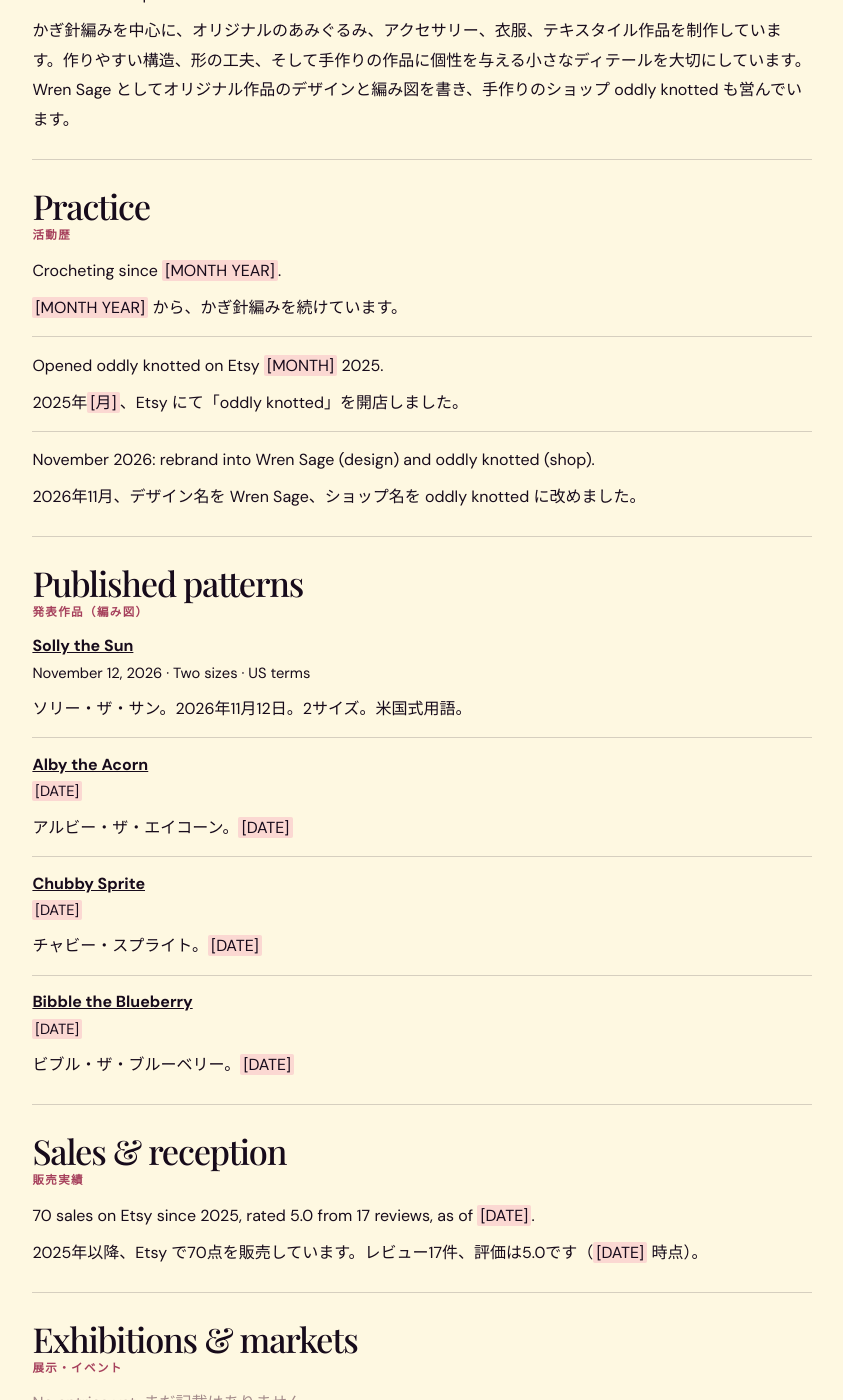
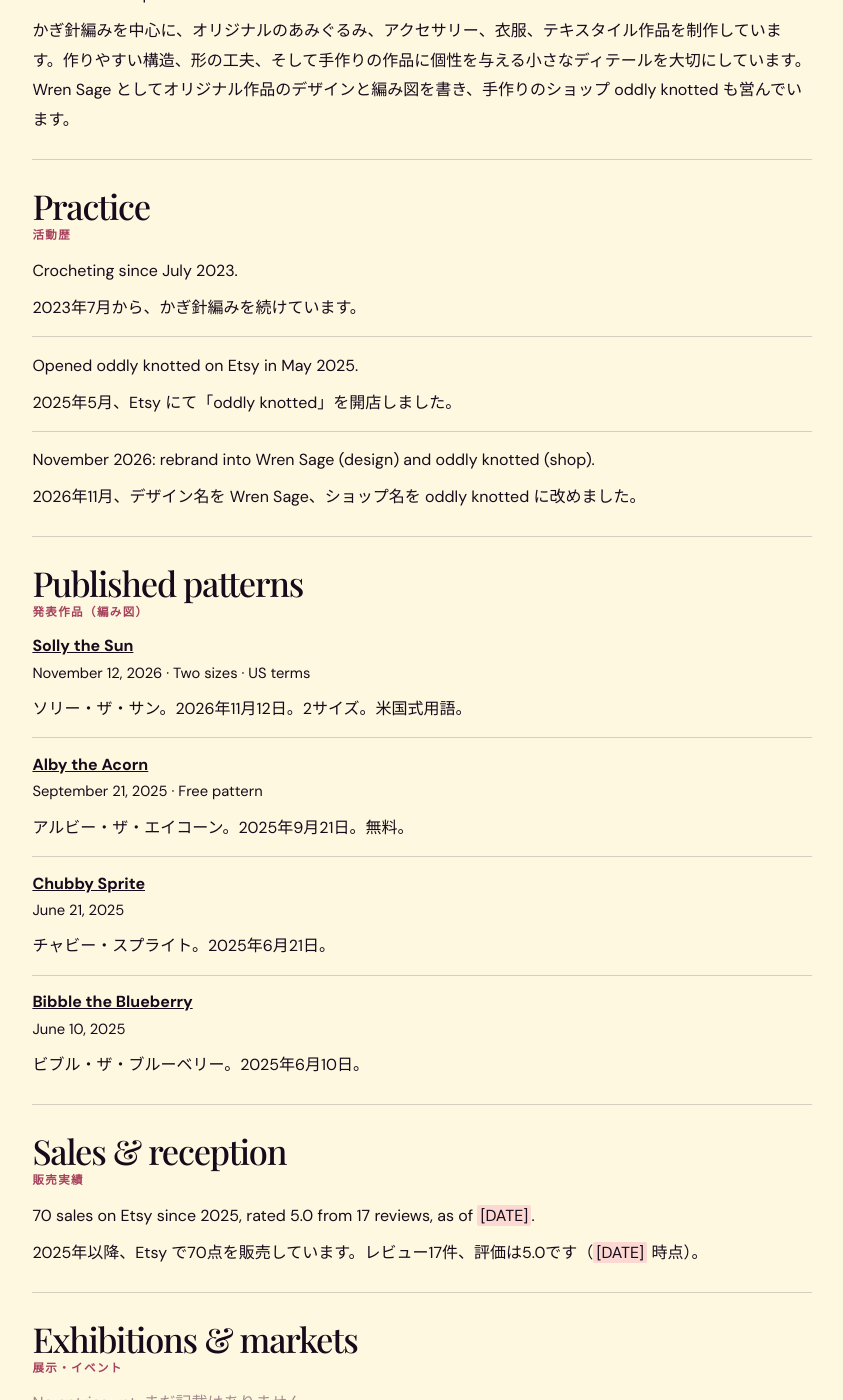
Before and after one commit to wrensage/wrensage.github.io, a Jekyll site: the page cv.html, which Jekyll copies as it is, in a window 1280 px wide and 1400 px high, scrolled down 902 px. Shown: the whole window, without its empty margins (218-1061 px from the left). Built offline with Jekyll 4.4.1, drawn with Linux system fonts in a browser that asks for light colours; some web fonts are replaced; some of the changed text lies outside the part shown.

Commit message:
Fill the CV details the owner confirmed and add the three pattern photos.
Alby is listed as a free pattern dated September 21, 2025. The sales date and finished-piece lines stay blank.

Co-authored-by: wrensage <wrensage@users.noreply.github.com>

```diff
--- a/cv.html
+++ b/cv.html
@@ -32,7 +32,7 @@
       <p class="eyebrow">Curriculum vitae · 経歴</p>
       <h1>Wren Sage<span class="cv-kana" lang="ja">（レン・セージ）</span></h1>
       <p class="cv-role">Textile Artist &amp; Crochet Pattern Designer<br><span lang="ja">テキスタイル作家・かぎ針編みデザイナー</span></p>
-      <p class="cv-contact">Based in Michigan, USA.<br><span lang="ja">アメリカ合衆国ミシガン州在住。</span><br>Contact · 連絡先 <span class="fill-in">[BUSINESS EMAIL]</span></p>
+      <p class="cv-contact">Based in Michigan, USA.<br><span lang="ja">アメリカ合衆国ミシガン州在住。</span><br>Contact · 連絡先 <a href="mailto:oddlyknotted@outlook.com">oddlyknotted@outlook.com</a></p>
       <p class="cv-print-hint">To save a PDF, open your browser’s print dialog and choose “Save as PDF.” <span lang="ja">PDFにするには、ブラウザの印刷から「PDFとして保存」を選んでください。</span></p>
     </section>
 
@@ -49,12 +49,12 @@
         <h2>Practice <span lang="ja">活動歴</span></h2>
         <ul class="cv-list">
           <li>
-            <p>Crocheting since <span class="fill-in">[MONTH YEAR]</span>.</p>
-            <p lang="ja"><span class="fill-in">[MONTH YEAR]</span> から、かぎ針編みを続けています。</p>
+            <p>Crocheting since July 2023.</p>
+            <p lang="ja">2023年7月から、かぎ針編みを続けています。</p>
           </li>
           <li>
-            <p>Opened oddly knotted on Etsy <span class="fill-in">[MONTH]</span> 2025.</p>
-            <p lang="ja">2025年<span class="fill-in">[月]</span>、Etsy にて「oddly knotted」を開店しました。</p>
+            <p>Opened oddly knotted on Etsy in May 2025.</p>
+            <p lang="ja">2025年5月、Etsy にて「oddly knotted」を開店しました。</p>
           </li>
           <li>
             <p>November 2026: rebrand into Wren Sage (design) and oddly knotted (shop).</p>
@@ -73,18 +73,18 @@
           </li>
           <li>
             <a href="https://www.ravelry.com/patterns/library/alby-the-acorn" target="_blank" rel="noopener">Alby the Acorn</a>
-            <p class="cv-meta"><span class="fill-in">[DATE]</span></p>
-            <p lang="ja">アルビー・ザ・エイコーン。<span class="fill-in">[DATE]</span></p>
+            <p class="cv-meta">September 21, 2025 · Free pattern</p>
+            <p lang="ja">アルビー・ザ・エイコーン。2025年9月21日。無料。</p>
           </li>
           <li>
             <a href="https://www.ravelry.com/patterns/library/chubby-sprite" target="_blank" rel="noopener">Chubby Sprite</a>
-            <p class="cv-meta"><span class="fill-in">[DATE]</span></p>
-            <p lang="ja">チャビー・スプライト。<span class="fill-in">[DATE]</span></p>
+            <p class="cv-meta">June 21, 2025</p>
+            <p lang="ja">チャビー・スプライト。2025年6月21日。</p>
           </li>
           <li>
             <a href="https://www.ravelry.com/patterns/library/bibble-the-blueberry" target="_blank" rel="noopener">Bibble the Blueberry</a>
-            <p class="cv-meta"><span class="fill-in">[DATE]</span></p>
-            <p lang="ja">ビブル・ザ・ブルーベリー。<span class="fill-in">[DATE]</span></p>
+            <p class="cv-meta">June 10, 2025</p>
+            <p lang="ja">ビブル・ザ・ブルーベリー。2025年6月10日。</p>
           </li>
         </ul>
       </section>
@@ -120,8 +120,8 @@
       <section class="cv-block" id="languages">
         <h2>Languages <span lang="ja">言語</span></h2>
         <div class="cv-pair">
-          <p>English (native); Japanese, studying (<span class="fill-in">[LEVEL]</span>).</p>
-          <p lang="ja">英語（母語）。日本語は学習中（<span class="fill-in">[LEVEL]</span>）。</p>
+          <p>English (native). Japanese: beginner, actively studying (recognizes the script well; comfortable typing, listening, and basic speaking).</p>
+          <p lang="ja">英語（母語）。日本語は初級で、勉強中です（文字はよく見分けられます。入力、聞くこと、簡単な話はできます）。</p>
         </div>
       </section>
     </div>
```
Also changed, not shown: designs.html (+10 -13 lines), patterns.html (+6 -6 lines), README.md, assets/images/alby-cover.jpg (added), assets/images/alby.jpg (added), assets/images/bibble-cover.jpg (added), assets/images/bibble.jpg (added), assets/images/chubby-sprite-cover.jpg (added), assets/images/chubby-sprite.jpg (added).
